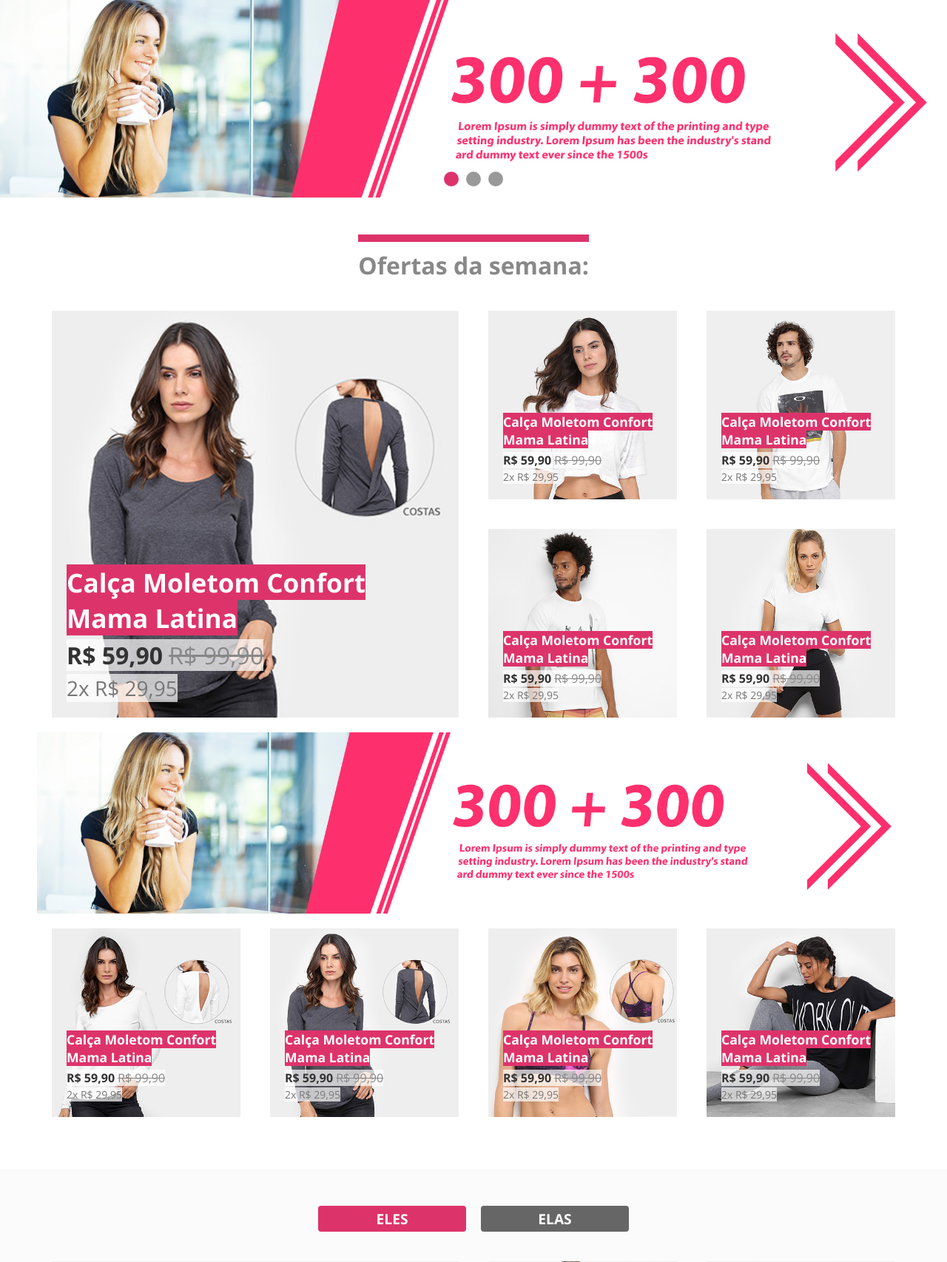
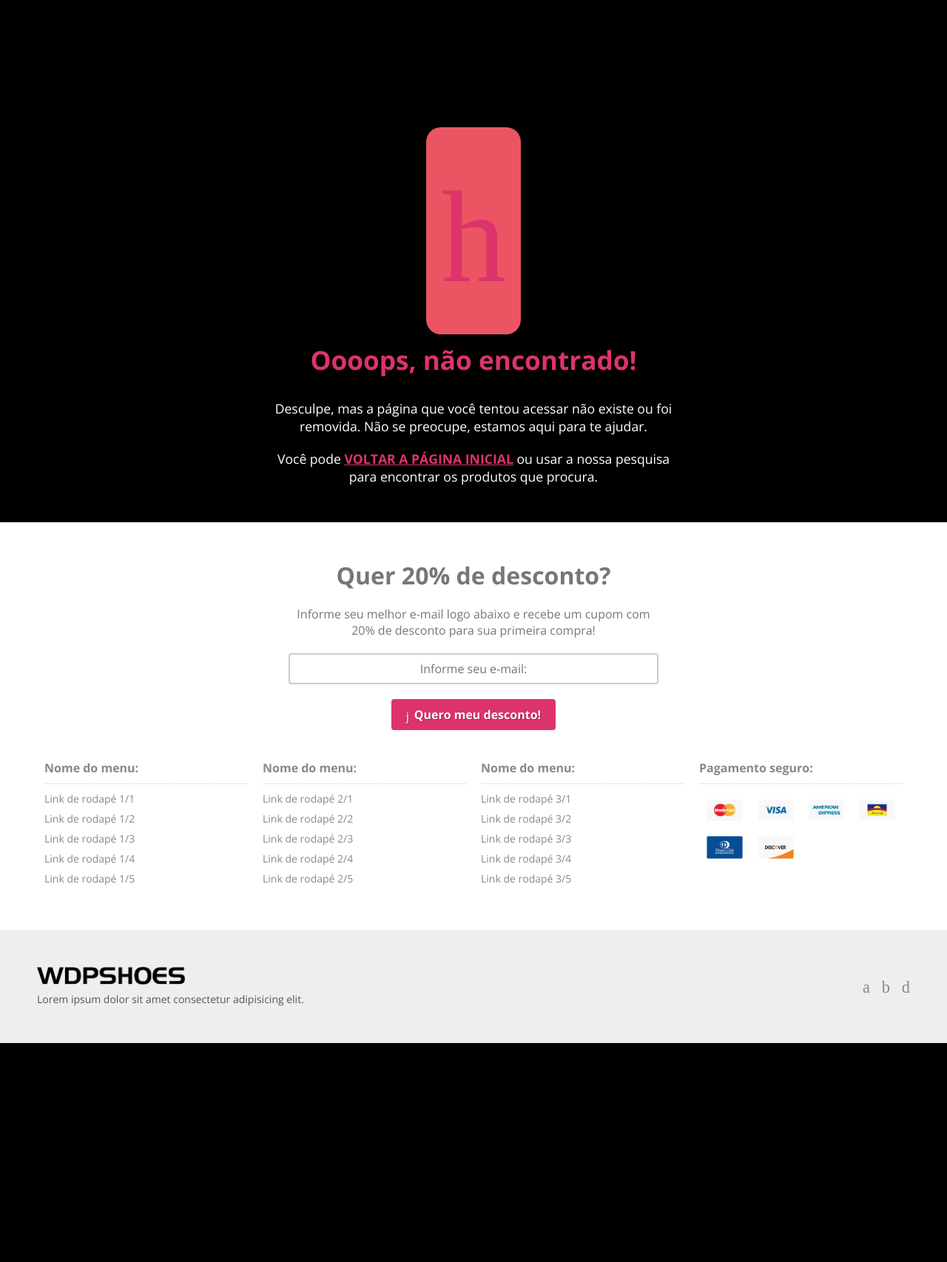
Before and after one commit to jeffnoronha1/Wdp_Project, a PHP site: page /wdp_project/conta in a window 1280 px wide. Shown: the part 133-1839 px from the top of the page at 74% size. After the commit the page ends 1543 px from the top, so only its background shows below. Run offline with PHP 8.4, Linux system fonts and the light colour scheme; some web fonts are replaced.

Commit message:
Finalizado toda parte de Query link e modularização do projeto

```diff
--- a/Assets/Styles/Icons.css
+++ b/Assets/Styles/Icons.css
@@ -43,10 +43,14 @@
   margin-right: 0.4em;
 }
 
-.icon-notext:before {
+.icon-notext:before{
   top: 0;
-  margin-right: 0;
+  margin-right: 0 !Important;;
 }
+
+/*
+ICONS
+*/
 
 .icon-facebook:before {
   content: "\61";
@@ -66,7 +70,7 @@
 .icon-alert:before {
   content: "\66";
 }
-.icon-info:before {
+.icon-inco:before {
   content: "\67";
 }
 .icon-error:before {
@@ -84,3 +88,15 @@
 .icon-cart:before {
   content: "\6c";
 }
+.icon-broken:before {
+  content: "\6d";
+}
+.icon-star-e:before {
+  content: "\6e";
+}
+.icon-minus:before {
+  content: "\70";
+}
+.icon-plus:before {
+  content: "\6f";
+}
--- /dev/null
+++ b/Themes/WdpShoes/404.php
@@ -0,0 +1,8 @@
+<main class="main_content notfound">
+    <div class="container">
+        <span class="icon-notext trigger-error icon-error notfound_icon"></span>
+        <h1 class="notfound_title">Oooops, não encontrado!</h1>
+        <p>Desculpe, mas a página que você tentou acessar não existe ou foi removida. Não se preocupe, estamos aqui para te ajudar.</p>
+        <p>Você pode <a title="<?= $configSiteName; ?> | Home" href="<?= $configBase; ?>">voltar a página inicial</a> ou usar a nossa pesquisa para encontrar os produtos que procura.</p>
+    </div>
+</main>
--- a/Themes/WdpShoes/Style.css
+++ b/Themes/WdpShoes/Style.css
@@ -478,6 +478,51 @@
   background: var(--themeColorA_h);
 }
 
+/* PAGE 404 */
+
+.notfound{
+  background: #000;
+  color: #fff;
+}
+
+.notfound .container {
+  text-align: center;
+  width: 560px;
+  max-width: 90%;
+  font-size: 1.1em;
+  padding-top: 15%;
+}
+
+.notfound_icon {
+  font-size: 10em;
+  color: var(--themeColorA);
+}
+
+.notfound_title {
+  margin: 30px 0;
+  font-size: 2em;
+  color: var(--themeColorA);
+}
+
+.notfound p {
+  margin-top: 20px;
+}
+
+.notfound a {
+  font-weight: bold;
+  text-transform: uppercase;
+  color: var(--themeColorA);
+}
+
+.notfound a:hover {
+  color: var(--themeColorA_h);
+}
+
+.notfound_icon.trigger-error {
+  padding: 20px;
+  border-radius: 20px;
+ }
+
 @media (max-width: 52em) {
   .main_header .container {
     padding: 20px;
--- a/Themes/WdpShoes/footer.php
+++ b/Themes/WdpShoes/footer.php
@@ -23,7 +23,7 @@
                         for ($mm = 1; $mm < 6; $mm++) {
 
                         ?>
-                            <a href="#" title="">Link de rodapé <?= "{$m}/{$mm}"; ?></a>
+                            <a href="<?= $configBase; ?>" title="">Link de rodapé <?= "{$m}/{$mm}"; ?></a>
                         <?php
                         }
                         ?>
@@ -38,12 +38,12 @@
                 <nav class="flex-4">
                     <h4>Pagamento seguro:</h4>
                     <ul class="main_footer_nav_pays flex">
-                        <li class="flex-4"><img src="Assets/Cards/mastercard.png" alt="" title=""></li>
-                        <li class="flex-4"><img src="Assets/Cards/visa.png" alt="" title=""></li>
-                        <li class="flex-4"><img src="Assets/Cards/amex.png" alt="" title=""></li>
-                        <li class="flex-4"><img src="Assets/Cards/aura.png" alt="" title=""></li>
-                        <li class="flex-4"><img src="Assets/Cards/dinners.png" alt="" title=""></li>
-                        <li class="flex-4"><img src="Assets/Cards/discover.png" alt="" title=""></li>
+                        <li class="flex-4"><img src="<?= $configBase; ?>/Assets/Cards/mastercard.png" alt="" title=""></li>
+                        <li class="flex-4"><img src="<?= $configBase; ?>/Assets/Cards/visa.png" alt="" title=""></li>
+                        <li class="flex-4"><img src="<?= $configBase; ?>/Assets/Cards/amex.png" alt="" title=""></li>
+                        <li class="flex-4"><img src="<?= $configBase; ?>/Assets/Cards/aura.png" alt="" title=""></li>
+                        <li class="flex-4"><img src="<?= $configBase; ?>/Assets/Cards/dinners.png" alt="" title=""></li>
+                        <li class="flex-4"><img src="<?= $configBase; ?>/Assets/Cards/discover.png" alt="" title=""></li>
                     </ul>
                 </nav>
             </div>
@@ -53,7 +53,7 @@
         <div class="main_footer_bottom">
             <div class="container flex">
                 <div class="main_footer_bottom_copy">
-                    <img src="Themes/WdpShoes/Images/wdpshoes_logo_black.png" alt="WdpShoes" title="WdpShoes">
+                    <img src="<?= $configThemeLink; ?>/Images/wdpshoes_logo_black.png" alt="WdpShoes" title="WdpShoes">
                     <p>Lorem ipsum dolor sit amet consectetur adipisicing elit.</p>
                 </div>
 
--- a/Themes/WdpShoes/header.php
+++ b/Themes/WdpShoes/header.php
@@ -2,8 +2,8 @@
         <div class="container">
             <div class="main_header_nav">
                 <div class="main_header_nav_logo">
-                    <a href="" title="WdpShoes | Home">
-                        <img src="Themes/WdpShoes/Images/wdpshoes_logo_white.png" alt="WdpShoes | Home" title="WdpShoes | Home" />
+                    <a href="<?= $configBase; ?>" title="WdpShoes | Home">
+                        <img src="<?= $configThemeLink; ?>/Images/wdpshoes_logo_white.png" alt="WdpShoes | Home" title="WdpShoes | Home" />
                     </a>
                 </div>
                 <div class="main_header_nav_search">
@@ -13,15 +13,14 @@
                     </form>
                 </div>
                 <div class="main_header_nav_menu">
-                    <a href="" class="icon-cart icon-notext trasintion main_header_nav_menu_cart"><span>3</span></a>
+                    <a href="<?= "{$configBase}/conta";?>" class="icon-cart icon-notext trasintion main_header_nav_menu_cart"><span>3</span></a>
                     <div class="main_header_nav_menu_user">
-                        <a href="#" title="" class="icon-user main_header_nav_menu_user_a radius transition">Minha
-                            Conta</a>
+                        <a href="<?= $configBase; ?>/conta" title="" class="icon-user main_header_nav_menu_user_a radius transition">Minha Conta</a>
                         <nav class="radius">
-                            <a href="#" title="">Meus Pedidos</a>
-                            <a href="#" title="">Meus dados</a>
-                            <a href="#" title="">Meus endereços</a>
-                            <a href="#" title="">Sair</a>
+                            <a href="<?= "{$configBase}/conta";?>" title="">Meus Pedidos</a>
+                            <a href="<?= "{$configBase}/conta/cadastro";?>" title="">Meus dados</a>
+                            <a href="<?= "{$configBase}/conta/enderecos";?>" title="">Meus endereços</a>
+                            <a href="<?= "{$configBase}/conta/sair";?>" title="">Sair</a>
                         </nav>
                     </div>
                 </div>
@@ -35,7 +34,7 @@
                             <?php
                             for ($ii = 1; $ii < 6; $ii++) {
                             ?>
-                                <li class="main_header_departments_li_ul_li"><a href="#">Categoria <?= "{$i}/{$ii}"; ?></a></li>
+                                <li class="main_header_departments_li_ul_li"><a href="<?= $configBase; ?>/categoria">Categoria <?= "{$i}/{$ii}"; ?></a></li>
                             <?php
 
                             }
--- a/Themes/WdpShoes/index.php
+++ b/Themes/WdpShoes/index.php
@@ -1,8 +1,8 @@
 <main class="main_content">
     <div class="main_content_slide j_slide">
-        <a class="j_slide_item" href="#" title=""><img src="Uploads/featured-01.jpg" alt="" title="" /></a>
-        <a class="j_slide_item" href="#" title=""><img src="Uploads/featured-02.jpg" alt="" title="" /></a>
-        <a class="j_slide_item" href="#" title=""><img src="Uploads/featured-03.jpg" alt="" title="" /></a>
+        <a class="j_slide_item" href="<?= $configBase; ?>/produto" title=""><img src="<?= $configBase; ?>/Uploads/featured-01.jpg" alt="" title="" /></a>
+        <a class="j_slide_item" href="<?= $configBase; ?>/produto" title=""><img src="<?= $configBase; ?>/Uploads/featured-02.jpg" alt="" title="" /></a>
+        <a class="j_slide_item" href="<?= $configBase; ?>/produto" title=""><img src="<?= $configBase; ?>/Uploads/featured-03.jpg" alt="" title="" /></a>
         <div class="j_slide_nav">
         </div>
     </div>
@@ -38,7 +38,9 @@
             </div>
 
             <div class="pdt_gallery_normalize">
-                <img class="pdt_gallery_item pdt_gallery_banner" src="Uploads/featured-01.jpg" alt="" title="" />
+                <a title="" href="<?= $configBase; ?>/produto">
+                    <img class="pdt_gallery_item pdt_gallery_banner" src="<?= $configBase; ?>/Uploads/featured-01.jpg" alt="" title="" />
+                </a>
             </div>
 
             <div class="pdt_gallery_normalize flex">
--- a/Themes/WdpShoes/templates/article.php
+++ b/Themes/WdpShoes/templates/article.php
@@ -1,8 +1,8 @@
 <article class="blog_gallery_item transition flex-3">
   <a href="" title="">
-    <img alt="" title="" src="./Uploads/blog/<?= str_pad($b, 2, 0, STR_PAD_LEFT); ?>.jpg" />
+    <img alt="" title="" src="<?= $configBase; ?>/Uploads/blog/<?= str_pad($b, 2, 0, STR_PAD_LEFT); ?>.jpg" />
   </a>
   <header>
-    <h2><a class="transition" href="" title="">Lorem ipsum dolor sit amet consectetur adipisicing elit.</a></h2>
+    <h2><a class="transition" href="<?= $configBase; ?>/blog/artigo" title="">Lorem ipsum dolor sit amet consectetur adipisicing elit.</a></h2>
   </header>
 </article>
--- a/Themes/WdpShoes/templates/product.php
+++ b/Themes/WdpShoes/templates/product.php
@@ -1,7 +1,7 @@
 <article class="pdt_gallery_item flex-2">
-  <a href="" title=""><img src="Uploads/products/<?= str_pad($pdt, 2, 0, STR_PAD_LEFT); ?>.jpg" alt=""></a>
+  <a href="<?= $configBase; ?>/produto" title=""><img src="<?= $configBase; ?>/Uploads/products/<?= str_pad($pdt, 2, 0, STR_PAD_LEFT); ?>.jpg" alt=""></a>
   <header class="pdt_gallery_item_desc">
-    <h2 class="pdt_gallery_item_desc_title"><a class="transition" href="#" title="">Calça Moletom Confort Mama Latina</a></h2>
+    <h2 class="pdt_gallery_item_desc_title"><a class="transition" href="<?= $configBase; ?>/produto" title="">Calça Moletom Confort Mama Latina</a></h2>
     <div class="pdt_gallery_item_desc_price">
       <p><b>R$ 59,90</b> <span>R$ 99,90</span></p>
     </div>
--- a/index.php
+++ b/index.php
@@ -1,10 +1,11 @@
 <?php
 define("BASE", "https://www.localhost/wdp_project");
 define("THEME", "WdpShoes");
-define("THEME_PATH", __DIR__."/Themes/" . THEME);
-define("THEME_LINK",  __DIR__."/Themes/" . THEME);
+define("THEME_PATH", __DIR__. "/Themes/" . THEME);
+define("THEME_LINK",  BASE . "/Themes/" . THEME);
+
 $configBase = BASE;
-$configUrl = explode("/", strip_tags(trim(filter_input(INPUT_GET, 'url', FILTER_DEFAULT))));
+$configUrl = explode("/", strip_tags(filter_input(INPUT_GET, 'url', FILTER_DEFAULT)));
 $configUrl[0] = (!empty($configUrl[0]) ? $configUrl[0] : "index");
 $configThemePath = THEME_PATH;
 $configThemeLink = THEME_LINK;
@@ -22,19 +23,42 @@ $configSiteName = "WdpShoes";
 
     <link rel="preconnect" href="https://fonts.gstatic.com" />
     <link href="https://fonts.googleapis.com/css2?family=Open+Sans:wght@400;700;800&display=swap" rel="stylesheet" />
-    <link rel="stylesheet" href="Assets/Styles/Boot.css" />
-    <link rel="stylesheet" href="Assets/Styles/Icons.css" />
-    <link rel="stylesheet" href="Themes/WdpShoes/Style.css" />
-    <link rel="shortcut icon" href="Themes/WdpShoes/Images/favicon.png" />
-    <script src="Assets/jquery.js"></script>
-    <script src="Assets/scripts.js"></script>
+
+    <link rel="stylesheet" href="<?= $configBase; ?>/Assets/Styles/Icons.css" />
+    <link rel="stylesheet" href="<?= $configBase; ?>/Assets/Styles/Boot.css" />
+    <link rel="stylesheet" href="<?= $configThemeLink; ?>/Style.css" />
+    <link rel="shortcut icon" href="<?= $configThemeLink; ?>/Images/favicon.png" />
+    <script src="<?= $configBase; ?>/Assets/jquery.js"></script>
+    <script src="<?= $configBase; ?>/Assets/scripts.js"></script>
+
 </head>
 
 <body>
             <?php
-                require "./Themes/WdpShoes/header.php";
-                require "./Themes/WdpShoes/index.php";
-                require "./Themes/WdpShoes/footer.php";
+                //SEARCH
+
+
+                //HEADER
+                require "{$configThemePath}/header.php";
+
+                //QUERY STRING
+                if(file_exists("{$configThemePath}/{$configUrl[0]}.php") && !is_dir("{$configThemePath}/{$configUrl[0]}.php")){
+                    //theme root
+                    require "{$configThemePath}/{$configUrl[0]}.php";
+                } elseif (!empty($configUrl[1]) && file_exists("{$configThemePath}/{$configUrl[0]}/{$configUrl[1]}.php") && !is_dir("{$configThemePath}/{$configUrl[0]}/{$configUrl[1]}.php")) {
+                    //theme folder
+                    require "{$configThemePath}/{$configUrl[0]}/{$configUrl[1]}.php";
+                } else {
+                    //error 404
+                    if(file_exists("{$configThemePath}/404.php")) {
+                        require "{$configThemePath}/404.php";
+                    } else {
+                        echo "<div class='container'><div class='trigger trigger-error icon-error radius'>Desculpe mas a página que você tentou acessar não existe ou foi removida!</div></div>";
+                    }
+                }
+
+                //FOOTER
+                require "{$configThemePath}/footer.php";
             ?>
 </body>
 
```
Also changed, not shown: .htaccess, Assets/Styles/fonts/wdp-project.ttf, Assets/Styles/fonts/wdp-project.woff, 2 other files.
